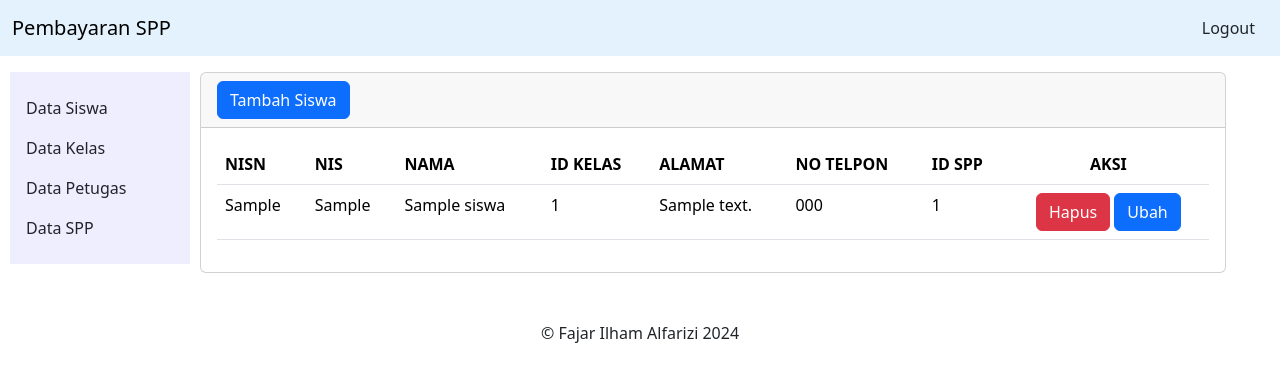
After one commit to fajaralfa/pembayaran-spp, a PHP site: page /siswa/ in a window 1280 px wide. The commit adds this page. Shown: the top 382 px of the page. Run offline with PHP 8.4, Linux system fonts and the light colour scheme; the visitor is signed in with stand-in values (Sample User, id 1); tables that the repository leaves empty hold one stand-in row (values such as "Sample post").

Commit message:
mengubah penamaan file dan update, dll

```diff
--- a/index.php
+++ b/index.php
@@ -5,5 +5,6 @@ if (!isset($_SESSION['spp_petugas'])) {
     exit;
 }
 ?>
+
 <?php require_once 'layout/header_root.php' ?>
 <?php require_once 'layout/footer.php' ?>
--- a/kelas/index.php
+++ b/kelas/index.php
@@ -32,7 +32,7 @@ $data_kelas = mysqli_fetch_all($result, MYSQLI_ASSOC);
                         <td><?= $kelas['nama_kelas'] ?></td>
                         <td><?= $kelas['kompetensi_keahlian'] ?></td>
                         <td class="text-center">
-                            <a onclick="return confirm('Anda ingin menghapus sekolah ini?')" href="hapus.php?id_kelas=<?= $kelas['id_kelas'] ?>" class="btn btn-danger">Hapus</a>
+                            <a onclick="return confirm('Anda ingin menghapus data kelas ini?')" href="hapus.php?id_kelas=<?= $kelas['id_kelas'] ?>" class="btn btn-danger">Hapus</a>
                             <a href="ubah.php?id_kelas=<?= $kelas['id_kelas'] ?>" class="btn btn-primary">Ubah</a>
                         </td>
                     </tr>
--- /dev/null
+++ b/siswa/index.php
@@ -0,0 +1,53 @@
+<?php
+$title = 'Data Siswa';
+require_once '../layout/header.php';
+?>
+
+<?php
+require_once '../helper/db.php';
+
+$sql = "SELECT * FROM siswa";
+$result = mysqli_query($db, $sql);
+$data_siswa = mysqli_fetch_all($result, MYSQLI_ASSOC);
+?>
+
+<div class="card" style="width: 95%;">
+    <div class="card-header">
+        <a href="tambah.php" class="btn btn-primary">Tambah Siswa</a>
+    </div>
+    <div class="card-body">
+        <table class="table">
+            <thead>
+                <tr>
+                    <th>NISN</th>
+                    <th>NIS</th>
+                    <th>NAMA</th>
+                    <th>ID KELAS</th>
+                    <th>ALAMAT</th>
+                    <th>NO TELPON</th>
+                    <th>ID SPP</th>
+                    <th class="text-center">AKSI</th>
+                </tr>
+            </thead>
+            <tbody>
+                <?php foreach ($data_siswa as $siswa) { ?>
+                    <tr>
+                        <td><?= $siswa['nisn'] ?></td>
+                        <td><?= $siswa['nis'] ?></td>
+                        <td><?= $siswa['nama'] ?></td>
+                        <td><?= $siswa['id_kelas'] ?></td>
+                        <td><?= $siswa['alamat'] ?></td>
+                        <td><?= $siswa['no_telp'] ?></td>
+                        <td><?= $siswa['id_spp'] ?></td>
+                        <td class="text-center">
+                            <a onclick="return confirm('Anda ingin menghapus data siswa ini?')" href="hapus.php?nisn=<?= $siswa['nisn'] ?>" class="btn btn-danger">Hapus</a>
+                            <a href="ubah.php?nisn=<?= $siswa['nisn'] ?>" class="btn btn-primary">Ubah</a>
+                        </td>
+                    </tr>
+                <?php } ?>
+            </tbody>
+        </table>
+    </div>
+</div>
+
+<?php require_once '../layout/footer.php'; ?>
--- /dev/null
+++ b/siswa/tambah.php
@@ -0,0 +1,6 @@
+<?php
+$title = 'Tambah Data Siswa';
+require_once '../layout/header.php';
+?>
+
+<?php require_once '../layout/footer.php' ?>
--- /dev/null
+++ b/siswa/ubah.php
@@ -0,0 +1,6 @@
+<?php
+$title = 'Ubah Data Siswa';
+require_once '../layout/header.php';
+?>
+
+<?php require_once '../layout/footer.php' ?>
--- a/spp/index.php
+++ b/spp/index.php
@@ -13,7 +13,7 @@ require_once '../layout/header.php';
 
     <div class="card" style="width: 40%;">
         <div class="card-header">
-            <a href="tambah_spp.php" class="btn btn-primary">Tambah Data SPP</a>
+            <a href="tambah.php" class="btn btn-primary">Tambah Data SPP</a>
         </div>
         <div class="card-body">
             <table class="table">
@@ -32,8 +32,8 @@ require_once '../layout/header.php';
                             <td><?= $spp['tahun'] ?></td>
                             <td><?= $spp['nominal'] ?></td>
                             <td class="text-center">
-                                <a onclick="return confirm('Hapus data SPP ini?')" href="hapus_spp.php?id_spp=<?= $spp['id_spp'] ?>" class="btn btn-danger">Hapus</a>
-                                <a href="ubah_spp.php?id_spp=<?= $spp['id_spp'] ?>" class="btn btn-primary">Ubah</a>
+                                <a onclick="return confirm('Hapus data SPP ini?')" href="hapus.php?id_spp=<?= $spp['id_spp'] ?>" class="btn btn-danger">Hapus</a>
+                                <a href="ubah.php?id_spp=<?= $spp['id_spp'] ?>" class="btn btn-primary">Ubah</a>
                             </td>
                         </tr>
                     <?php } ?>
```
Also changed, not shown: db.sql (+12 -0 lines), spp/hapus.php (added, +9 -0 lines), spp/hapus_spp.php (deleted, +0 -9 lines), spp/tambah.php (added, +41 -0 lines), spp/tambah_spp.php (deleted, +0 -41 lines), spp/ubah.php (added, +50 -0 lines), spp/ubah_spp.php (deleted, +0 -50 lines), siswa/hapus.php (added).
